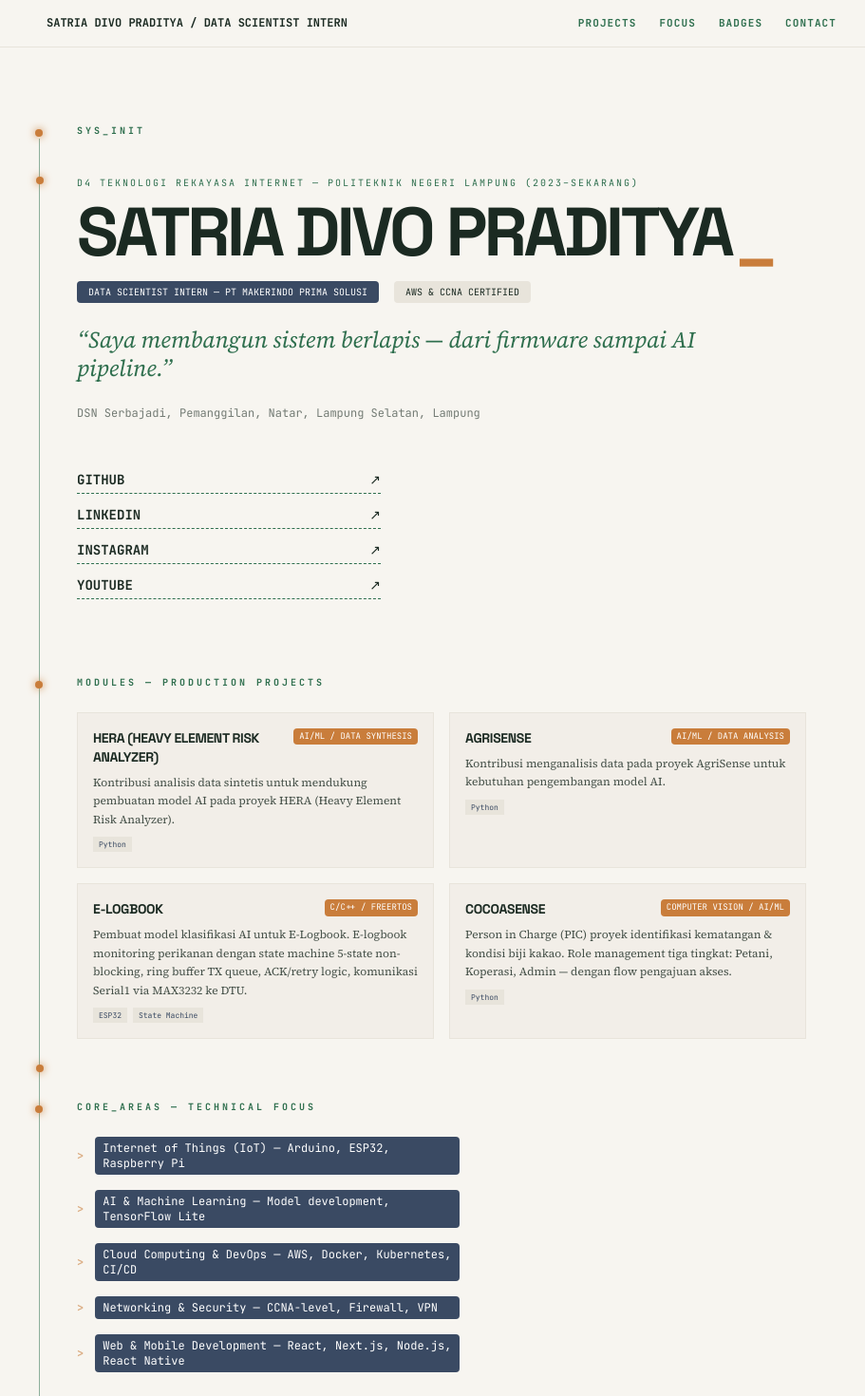
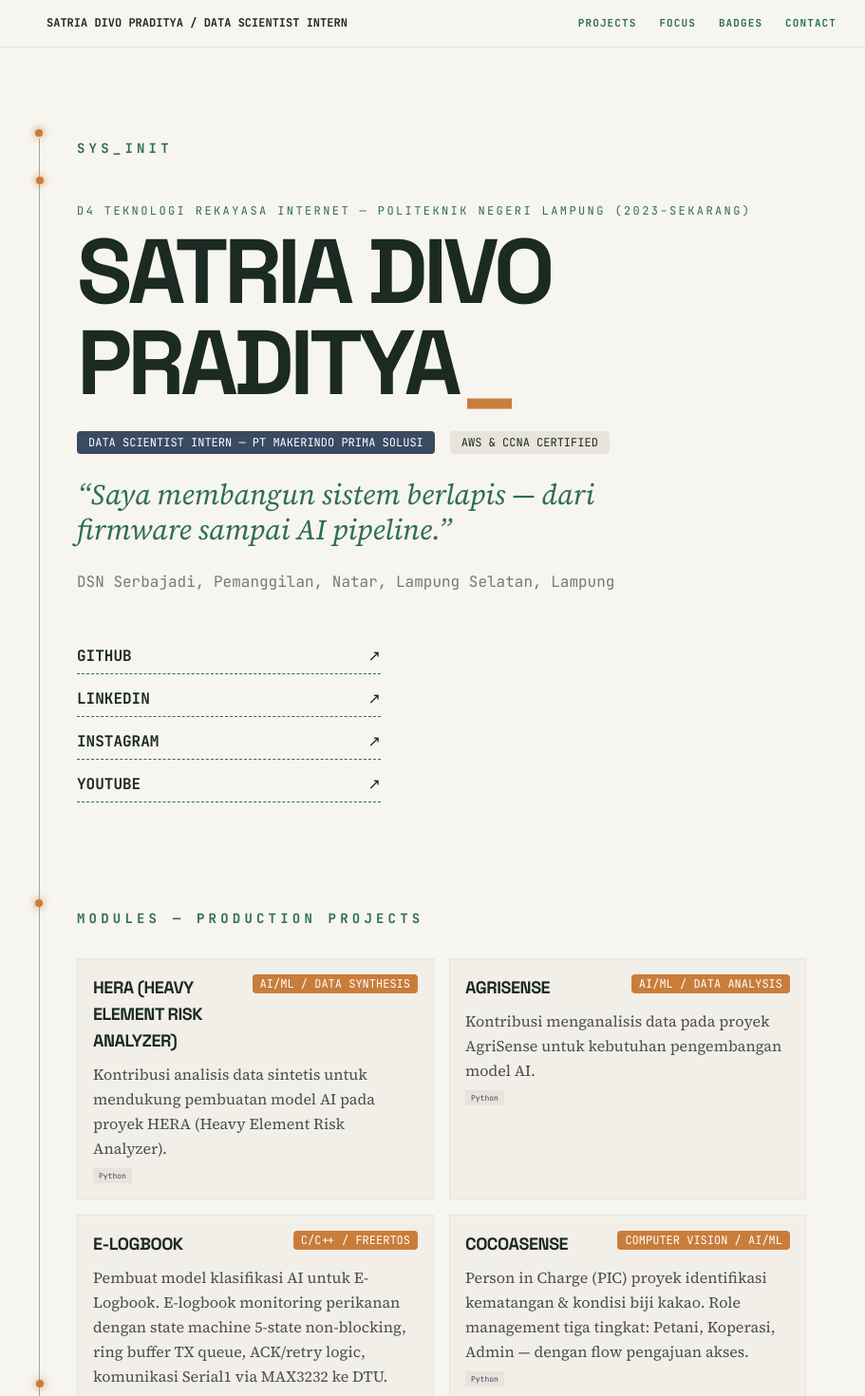
Before and after one commit to SatriaDivo/satriadivo-portfolio, a React (Vite) app: page / in a window 1280 px wide. Shown: the top 1470 px of the page at 95% size, without its empty margins (175-1086 px from the left). Built offline with nearby package versions, Linux system fonts and the light colour scheme.

Commit message:
feat: add portfolio data and components including projects, focus areas, and section layout

```diff
--- a/src/components/FocusAreas.tsx
+++ b/src/components/FocusAreas.tsx
@@ -12,7 +12,7 @@ const itemVariants = {
 
 export function FocusAreas() {
   return (
-    <ul className="space-y-4 text-xs font-mono">
+    <ul className="space-y-5 text-sm sm:text-base font-mono">
       {focusAreas.map((area, idx) => (
         <motion.li
           key={area}
--- a/src/components/Section.tsx
+++ b/src/components/Section.tsx
@@ -10,7 +10,7 @@ interface SectionProps {
 
 export function Section({ id, eyebrow, title, children }: SectionProps) {
   return (
-    <section id={id} className="relative pt-8 pb-8 scroll-mt-20 group">
+    <section id={id} className="relative pt-12 pb-12 scroll-mt-24 group">
       {/* PCB Trace Node / Solder Joint */}
       <motion.div
         initial={{ scale: 0, opacity: 0 }}
@@ -21,7 +21,7 @@ export function Section({ id, eyebrow, title, children }: SectionProps) {
       />
 
       <div className="mb-6">
-        <h2 className="text-[10px] font-mono uppercase tracking-[0.3em] text-trace-green mb-6">
+        <h2 className="text-xs sm:text-sm font-mono uppercase tracking-[0.3em] text-trace-green mb-8">
           {eyebrow} {title ? `— ${title}` : ''}
         </h2>
       </div>
--- a/src/components/contact.tsx
+++ b/src/components/contact.tsx
@@ -22,7 +22,7 @@ export function Contact() {
         whileInView={{ opacity: 1, y: 0 }}
         viewport={{ once: true }}
         transition={{ duration: 0.5 }}
-        className="text-ink-circuit/80 leading-relaxed max-w-xl text-sm font-body"
+        className="text-ink-circuit/80 leading-relaxed max-w-2xl text-base sm:text-lg font-body"
       >
         Tertarik untuk diskusi tentang arsitektur sistem, kolaborasi proyek, atau peluang profesional? Mari terhubung.
       </motion.p>
@@ -38,7 +38,7 @@ export function Contact() {
             whileInView={{ opacity: 1, x: 0 }}
             viewport={{ once: true }}
             transition={{ duration: 0.35, delay: i * 0.08, ease: [0.16, 1, 0.3, 1] }}
-            className="text-sm border-b border-dashed border-trace-green py-1 flex justify-between font-mono transition-colors hover:border-solder-copper hover:text-solder-copper"
+            className="text-base sm:text-lg border-b border-dashed border-trace-green py-2 flex justify-between font-mono transition-colors hover:border-solder-copper hover:text-solder-copper"
             whileHover={{ x: 6 }}
           >
             <span className="font-bold">
--- a/src/components/hero.tsx
+++ b/src/components/hero.tsx
@@ -20,7 +20,7 @@ export function Hero() {
       {/* Eyebrow */}
       <motion.p
         variants={stagger} custom={0}
-        className="text-[10px] font-mono uppercase tracking-[0.2em] text-trace-green mb-2"
+        className="text-[12px] sm:text-xs font-mono uppercase tracking-[0.2em] text-trace-green mb-2"
       >
         {personalInfo.education}
       </motion.p>
@@ -28,7 +28,7 @@ export function Hero() {
       {/* Name — split line */}
       <motion.h1
         variants={stagger} custom={1}
-        className="text-4xl sm:text-6xl md:text-7xl font-bold tracking-tighter leading-none mb-4 font-display"
+        className="text-5xl sm:text-7xl md:text-8xl font-bold tracking-tighter leading-none mb-6 font-display"
       >
         {personalInfo.name.toUpperCase()}
         <motion.span
@@ -42,10 +42,10 @@ export function Hero() {
 
       {/* Badges */}
       <motion.div variants={stagger} custom={2} className="flex flex-wrap items-center gap-4 mb-6">
-        <span className="bg-slate-node text-white px-3 py-1 text-[10px] font-mono rounded">
+        <span className="bg-slate-node text-white px-3 py-1 text-xs font-mono rounded">
           {personalInfo.role.toUpperCase()} — {personalInfo.company.toUpperCase()}
         </span>
-        <span className="bg-mist text-ink-circuit px-3 py-1 text-[10px] font-mono rounded">
+        <span className="bg-mist text-ink-circuit px-3 py-1 text-xs font-mono rounded">
           AWS &amp; CCNA CERTIFIED
         </span>
       </motion.div>
@@ -53,13 +53,13 @@ export function Hero() {
       {/* Thesis */}
       <motion.p
         variants={stagger} custom={3}
-        className="text-xl md:text-2xl leading-tight max-w-2xl italic text-trace-green font-body"
+        className="text-2xl md:text-3xl leading-tight max-w-2xl italic text-trace-green font-body mb-6"
       >
         &ldquo;{personalInfo.thesis}&rdquo;
       </motion.p>
 
       {/* Location */}
-      <motion.p variants={stagger} custom={4} className="text-xs text-ink-circuit/60 font-mono">
+      <motion.p variants={stagger} custom={4} className="text-sm sm:text-base text-ink-circuit/60 font-mono">
         {personalInfo.location}
       </motion.p>
 
@@ -76,7 +76,7 @@ export function Hero() {
             href={link.href}
             target="_blank"
             rel="noreferrer"
-            className="text-sm border-b border-dashed border-trace-green py-1 flex justify-between font-mono transition-colors hover:border-solder-copper hover:text-solder-copper"
+            className="text-base border-b border-dashed border-trace-green py-1.5 flex justify-between font-mono transition-colors hover:border-solder-copper hover:text-solder-copper"
             whileHover={{ x: 4 }}
           >
             <span className="font-bold">
--- a/src/components/projects.tsx
+++ b/src/components/projects.tsx
@@ -26,19 +26,19 @@ export function Projects() {
           className="bg-mist/40 p-4 border border-mist hover:border-solder-copper transition-colors group cursor-default"
         >
           <div className="flex justify-between items-start mb-2 gap-2">
-            <h3 className="font-bold text-sm tracking-tight font-display text-ink-circuit uppercase">
+            <h3 className="font-bold text-base sm:text-lg tracking-tight font-display text-ink-circuit uppercase">
               {project.title}
             </h3>
             {project.tech.length > 0 && (
               <motion.span
-                className="text-[9px] font-mono bg-solder-copper text-white px-1.5 py-0.5 whitespace-nowrap rounded-sm"
+                className="text-[10px] sm:text-xs font-mono bg-solder-copper text-white px-2 py-0.5 whitespace-nowrap rounded-sm"
                 whileHover={{ scale: 1.05 }}
               >
                 {project.tech.slice(0, 2).join(' / ').toUpperCase()}
               </motion.span>
             )}
           </div>
-          <p className="text-xs text-ink-circuit/80 leading-relaxed font-body">
+          <p className="text-sm sm:text-base text-ink-circuit/80 leading-relaxed font-body">
             {project.description}
           </p>
 
--- a/src/data/portfolio.ts
+++ b/src/data/portfolio.ts
@@ -161,5 +161,5 @@ export const focusAreas = [
   "AI & Machine Learning — Model development, TensorFlow Lite",
   "Cloud Computing & DevOps — AWS, Docker, Kubernetes, CI/CD",
   "Networking & Security — CCNA-level, Firewall, VPN",
-  "Web & Mobile Development — React, Next.js, Node.js, React Native",
+  "Web & Mobile Development — React, Next.js, Node.js, React Native, Flutter/Dart",
 ];
```
